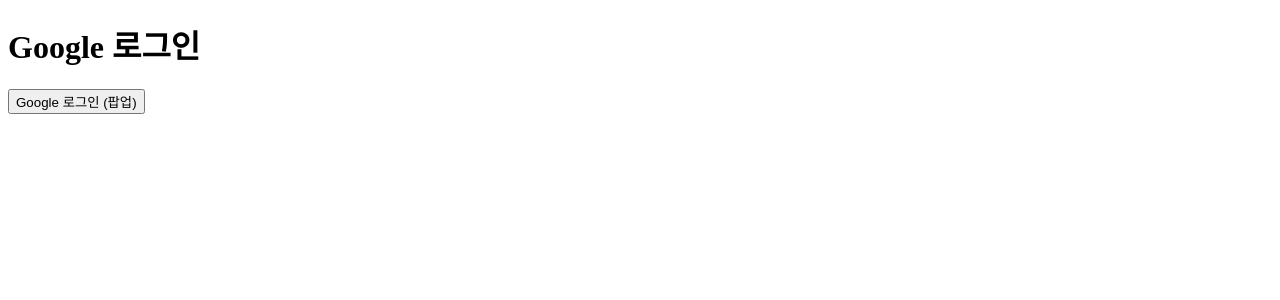
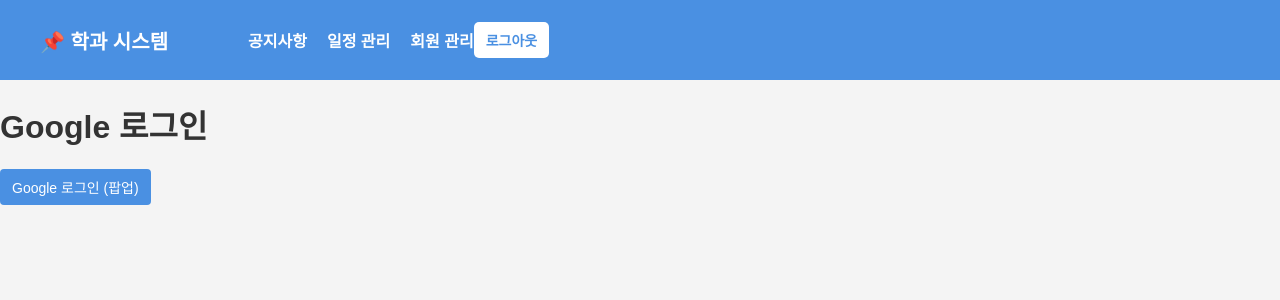
Before and after one commit to Gapsick/Self-study, a Vue app in the folder vue_vite/my-vue-app/: page /login in a window 1280 px wide. Shown: the top 300 px of the page. Built offline with nearby package versions, Linux system fonts and the light colour scheme.

Commit message:
add css and nav

```diff
--- a/vue_vite/my-vue-app/src/App.vue
+++ b/vue_vite/my-vue-app/src/App.vue
@@ -2,6 +2,8 @@
 import { useAuthStore } from "@/stores/useAuthStore";
 import { onMounted } from "vue";
 import { useRouter } from "vue-router";
+import "@/assets/global.css";
+import Navbar from "@/components/Navbar.vue";  // ✅ components 폴더에서 불러오기
 
 const authStore = useAuthStore();
 const router = useRouter();
@@ -18,5 +20,6 @@
 </script>
 
 <template>
+  <Navbar />  <!-- 네비게이션 추가 -->
   <router-view /> <!-- 현재 라우트된 페이지 표시 -->
 </template>
--- /dev/null
+++ b/vue_vite/my-vue-app/src/assets/global.css
@@ -0,0 +1,137 @@
+/* 글로벌 스타일 파일 (global.css) */
+:root {
+    --primary-color: #4A90E2; /* 연한 파란색 */
+    --secondary-color: #ffffff;
+    --background-color: #f4f4f4;
+    --text-color: #333;
+    --button-hover-color: #3a7bd5;
+    --border-color: #ccc;
+  }
+
+  body {
+    font-family: 'Arial', sans-serif;
+    background-color: var(--background-color);
+    margin: 0;
+    padding: 0;
+    color: var(--text-color);
+  }
+
+  button {
+    background-color: var(--primary-color);
+    color: var(--secondary-color);
+    border: none;
+    padding: 8px 12px;
+    border-radius: 4px;
+    cursor: pointer;
+    font-size: 14px;
+    transition: background 0.3s;
+  }
+
+  button:hover {
+    background-color: var(--button-hover-color);
+  }
+
+  input, select, textarea {
+    width: 100%;
+    padding: 6px;
+    margin: 6px 0;
+    border: 1px solid var(--border-color);
+    border-radius: 4px;
+    font-size: 14px;
+  }
+
+  .container {
+    max-width: 800px;
+    margin: auto;
+    background: #fff;
+    padding: 20px;
+    box-shadow: 0 0 10px rgba(0, 0, 0, 0.1);
+    border-radius: 8px;
+  }
+
+  /* 로그인 페이지 스타일 */
+  .login-container {
+    max-width: 400px;
+    margin: auto;
+    padding: 20px;
+    background: #fff;
+    border-radius: 8px;
+    box-shadow: 0 0 10px rgba(0, 0, 0, 0.1);
+    text-align: center;
+  }
+
+  /* 회원가입 스타일 */
+  .register-container {
+    max-width: 500px;
+    margin: auto;
+    padding: 20px;
+    background: #fff;
+    border-radius: 8px;
+    box-shadow: 0 0 10px rgba(0, 0, 0, 0.1);
+  }
+
+  /* 공지사항 스타일 */
+  .notice-container {
+    max-width: 800px;
+    margin: auto;
+    padding: 20px;
+    background: #fff;
+    border-radius: 8px;
+    box-shadow: 0 0 10px rgba(0, 0, 0, 0.1);
+  }
+
+  .notice-item {
+    padding: 12px;
+    border-bottom: 1px solid #ddd;
+    cursor: pointer;
+    transition: background 0.3s;
+    font-size: 14px;
+  }
+
+  .notice-item:hover {
+    background: #f9f9f9;
+  }
+
+  /* 일정 관리 스타일 */
+  .schedule-container {
+    max-width: 1000px;
+    margin: auto;
+    padding: 20px;
+    background: #fff;
+    border-radius: 8px;
+    box-shadow: 0 0 10px rgba(0, 0, 0, 0.1);
+  }
+
+  .month-header {
+    display: flex;
+    justify-content: center;
+    align-items: center;
+    gap: 15px;
+    margin-bottom: 20px;
+  }
+
+  .month-button {
+    background: var(--primary-color);
+    color: var(--secondary-color);
+    border: none;
+    padding: 6px 10px;
+    cursor: pointer;
+    border-radius: 4px;
+    font-size: 14px;
+  }
+
+  /* 관리자 페이지 스타일 */
+  .admin-container {
+    max-width: 1000px;
+    margin: auto;
+    padding: 20px;
+    background: #fff;
+    border-radius: 8px;
+    box-shadow: 0 0 10px rgba(0, 0, 0, 0.1);
+  }
+
+  .error-message {
+    color: red;
+    font-weight: bold;
+    font-size: 14px;
+  }
--- /dev/null
+++ b/vue_vite/my-vue-app/src/components/Navbar.vue
@@ -0,0 +1,98 @@
+<template>
+    <nav class="navbar">
+      <div class="navbar-container">
+        <router-link to="/main" class="logo">📌 학과 시스템</router-link>
+
+        <ul class="nav-links">
+          <li><router-link to="/notices">공지사항</router-link></li>
+          <li><router-link to="/schedule">일정 관리</router-link></li>
+          <li v-if="userRole === 'admin'"><router-link to="/admin">회원 관리</router-link></li>
+        </ul>
+
+        <div class="nav-auth">
+          <button v-if="isLoggedIn" @click="logout">로그아웃</button>
+          <div v-else>
+            <router-link to="/login">로그인</router-link>
+            <router-link to="/register">회원가입</router-link>
+          </div>
+        </div>
+      </div>
+    </nav>
+  </template>
+
+  <script setup>
+  import { ref, computed } from "vue";
+  import { useRouter } from "vue-router";
+
+  const router = useRouter();
+  const isLoggedIn = ref(true); // 로그인 상태 (테스트용)
+  const userRole = ref("admin"); // 사용자 역할 (테스트용)
+
+  // 로그아웃 함수
+  const logout = () => {
+    isLoggedIn.value = false;
+    router.push("/login");
+  };
+  </script>
+
+  <style scoped>
+  .navbar {
+    background: #4A90E2;
+    color: white;
+    padding: 12px 20px;
+    display: flex;
+    align-items: center;
+    justify-content: space-between;
+  }
+
+  .navbar-container {
+    display: flex;
+    width: 100%;
+    max-width: 1200px;
+    margin: auto;
+    align-items: center;
+  }
+
+  .logo {
+    font-size: 20px;
+    font-weight: bold;
+    color: white;
+    text-decoration: none;
+  }
+
+  .nav-links {
+    display: flex;
+    gap: 20px;
+    list-style: none;
+    margin-left: 40px;
+  }
+
+  .nav-links a {
+    color: white;
+    text-decoration: none;
+    font-weight: bold;
+  }
+
+  .nav-links a:hover {
+    text-decoration: underline;
+  }
+
+  .nav-auth {
+    display: flex;
+    gap: 10px;
+  }
+
+  button {
+    background: white;
+    color: #4A90E2;
+    border: none;
+    padding: 8px 12px;
+    border-radius: 5px;
+    cursor: pointer;
+    font-weight: bold;
+  }
+
+  button:hover {
+    background: #f0f0f0;
+  }
+  </style>
```
